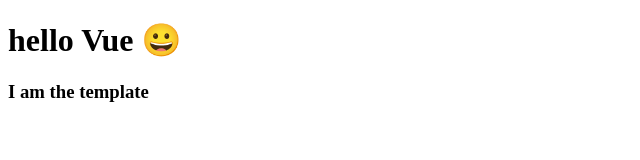
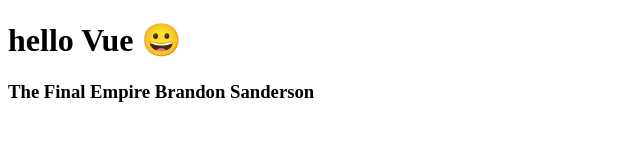
Before and after one commit to VisheshSingh/vue-ninja, a plain HTML site: page index.html in a window 1280 px wide. Shown: the whole page, without its empty margins (0-640 px from the left). Drawn offline with nearby package versions, Linux system fonts and the light colour scheme.

Commit message:
data and template

```diff
--- a/app.js
+++ b/app.js
@@ -1,5 +1,10 @@
 const app = Vue.createApp({
-  template: '<h3>I am the template</h3>',
+  data() {
+    return {
+      title: 'The Final Empire',
+      author: 'Brandon Sanderson',
+    };
+  },
 });
 
 app.mount('#app');
--- a/index.html
+++ b/index.html
@@ -9,7 +9,9 @@
   <body>
     <h1>hello Vue 😀</h1>
 
-    <div id="app"></div>
+    <div id="app">
+      <h3>{{title}} {{author}}</h3>
+    </div>
 
     <script src="app.js"></script>
   </body>
```
